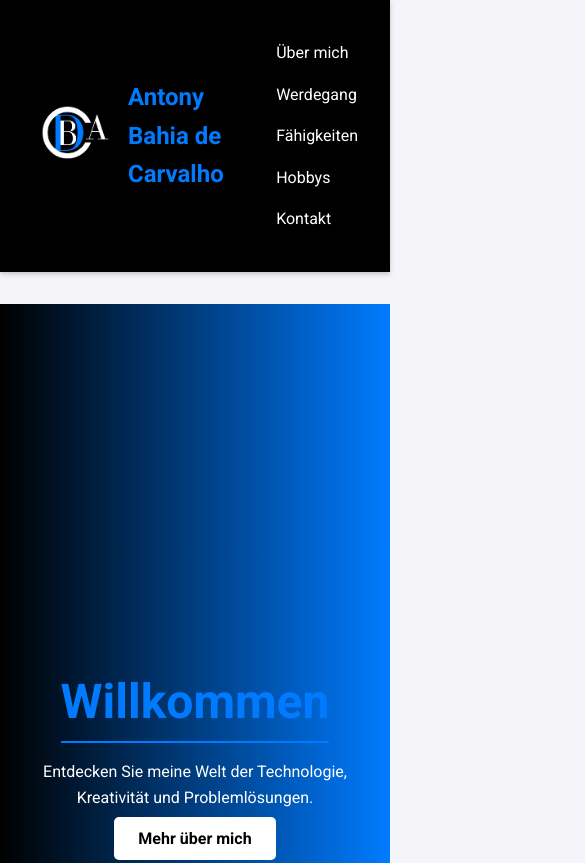
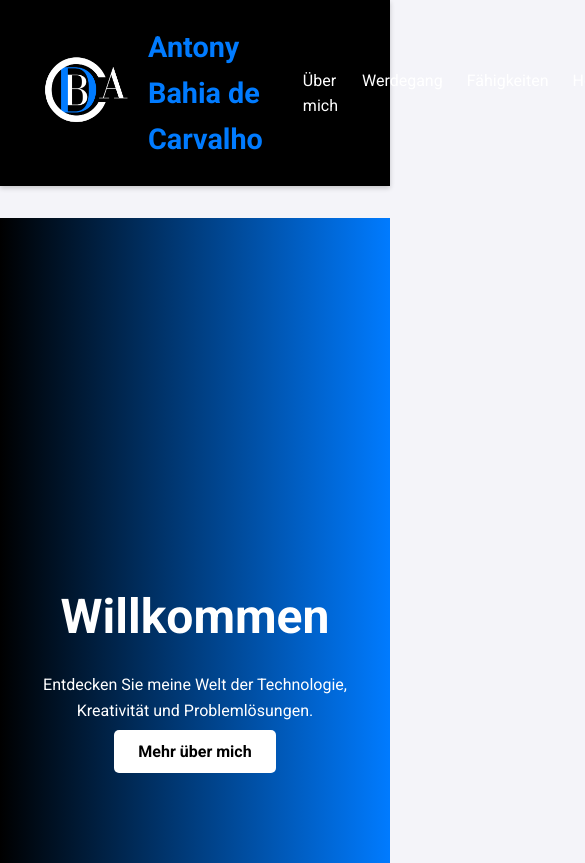
Before and after one commit to antonybdcsite/antonybdc-sites, a plain HTML site: page index.html in a window 390 px wide. Shown: the top 863 px of the page, 585 px wide, since content can reach past the window. Drawn offline with Linux system fonts and the light colour scheme.

Commit message:
Update styles.css

```diff
--- a/styles.css
+++ b/styles.css
@@ -10,7 +10,7 @@ body {
 
 /* Header */
 header {
-    background: #000000; /* Schwarz passend zum Logo */
+    background: #000000;
     color: #ffffff;
     padding: 1.5rem 2rem;
     display: flex;
@@ -29,8 +29,8 @@ header .logo-container {
 }
 
 header .logo {
-    width: 120px; /* Größeres Logo */
-    height: 120px;
+    width: 100px;
+    height: auto;
 }
 
 header .logo-container h1 {
@@ -44,7 +44,7 @@ nav ul {
     list-style: none;
     display: flex;
     gap: 1.5rem;
-    margin-left: auto; /* Navigation nach rechts schieben */
+    margin-left: auto;
 }
 
 nav ul li a {
@@ -55,13 +55,13 @@ nav ul li a {
 }
 
 nav ul li a:hover {
-    color: #007BFF; /* Blau als Highlight */
+    color: #007BFF;
 }
 
 /* Hero-Bereich */
 .hero {
     height: 100vh;
-    background: linear-gradient(to right, #000000, #007BFF); /* Schwarz und Blau kombiniert */
+    background: linear-gradient(to right, #000000, #007BFF);
     color: #ffffff;
     display: flex;
     justify-content: center;
@@ -90,21 +90,10 @@ nav ul li a:hover {
     color: #ffffff;
 }
 
-/* Weitere Abschnitte */
+/* Abschnitte */
 section {
     padding: 2rem;
     margin: 2rem 0;
-    opacity: 0;
-    transform: translateY(20px);
-    animation: fade-in 1s forwards ease-out;
-}
-
-section h2 {
-    color: #007BFF; /* Blau passend zum Logo */
-    font-size: 2rem;
-    margin-bottom: 1rem;
-    border-bottom: 2px solid #007BFF;
-    display: inline-block;
 }
 
 footer {
@@ -114,33 +103,3 @@ footer {
     padding: 1rem;
     margin-top: 2rem;
 }
-
-/* Animationen */
-@keyframes fade-in {
-    to {
-        opacity: 1;
-        transform: translateY(0);
-    }
-}
-
-/* Responsive Design */
-@media (max-width: 768px) {
-    .skills {
-        flex-direction: column;
-    }
-
-    nav ul {
-        flex-direction: column;
-        gap: 1rem;
-        margin-top: 1rem;
-    }
-
-    header .logo {
-        width: 80px;
-        height: 80px;
-    }
-
-    header .logo-container h1 {
-        font-size: 1.5rem;
-    }
-}
```
